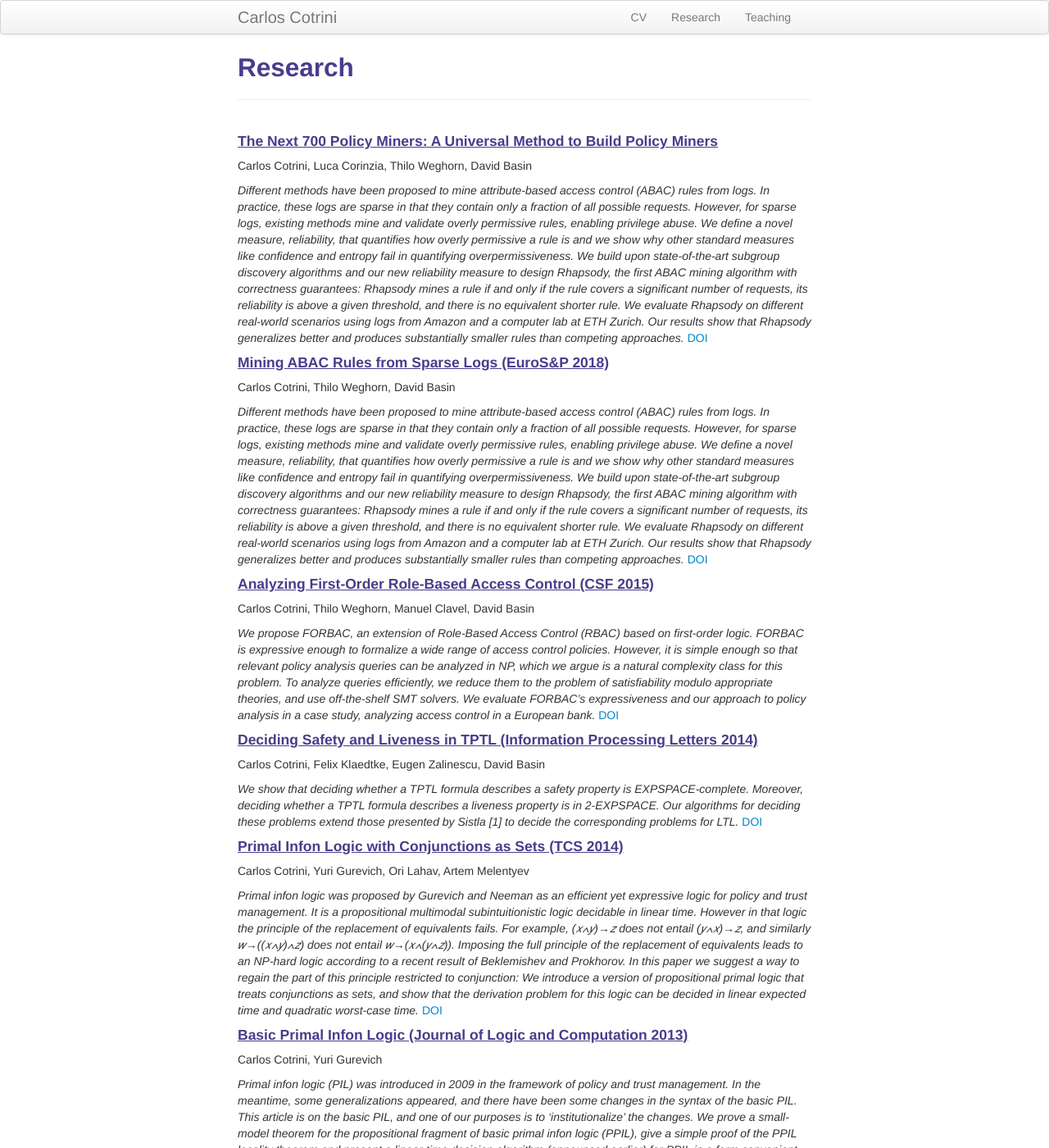
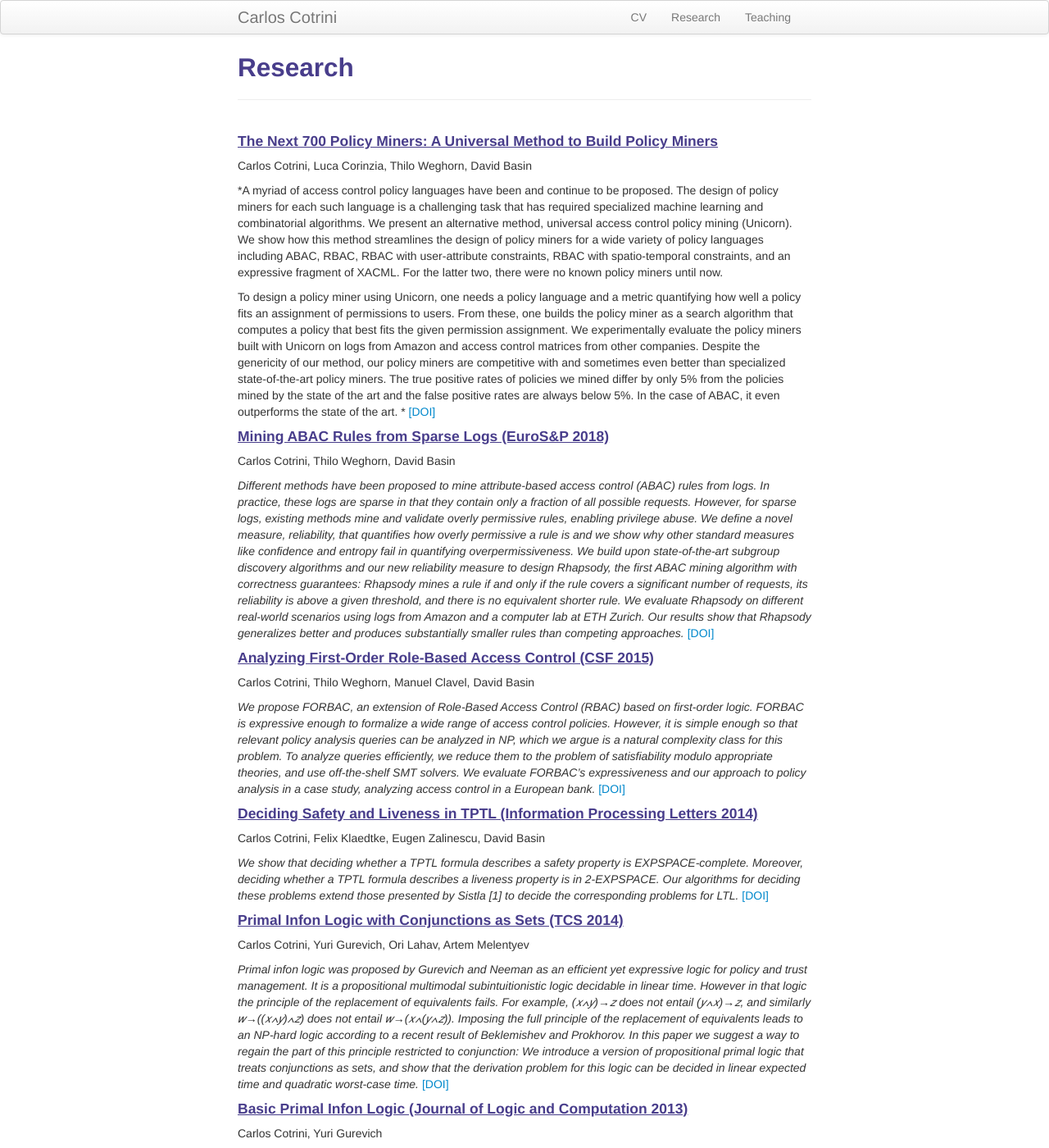
Before and after one commit to carloscotrini/carloscotrini.github.io, a Jekyll site: the page built from pages/research.md, in a window 1280 px wide and 1400 px high. Shown: the whole window at 82% size. Built offline with Jekyll 4.4.1, drawn with Linux system fonts in a browser that asks for light colours.

Commit message:
Added all publications

```diff
--- a/pages/research.md
+++ b/pages/research.md
@@ -8,48 +8,50 @@ description: Carlos Cotrini's research
 
 Carlos Cotrini, Luca Corinzia, Thilo Weghorn, David Basin
 
-*Different methods have been proposed to mine attribute-based access control (ABAC) rules from logs. In practice, these logs are sparse in that they contain only a fraction of all possible requests. However, for sparse logs, existing methods mine and validate overly permissive rules, enabling privilege abuse. We define a novel measure, reliability, that quantifies how overly permissive a rule is and we show why other standard measures like confidence and entropy fail in quantifying overpermissiveness. We build upon state-of-the-art subgroup discovery algorithms and our new reliability measure to design Rhapsody, the first ABAC mining algorithm with correctness guarantees: Rhapsody mines a rule if and only if the rule covers a significant number of requests, its reliability is above a given threshold, and there is no equivalent shorter rule. We evaluate Rhapsody on different real-world scenarios using logs from Amazon and a computer lab at ETH Zurich. Our results show that Rhapsody generalizes better and produces substantially smaller rules than competing approaches.* [DOI](doi.org/10.1109/EuroSP.2018.00011)
+*A myriad of access control policy languages have been and continue to be proposed. The design of policy miners for each such language is a challenging task that has required specialized machine learning and combinatorial algorithms. We present an alternative method, universal access control policy mining (Unicorn). We show how this method streamlines the design of policy miners for a wide variety of policy languages including ABAC, RBAC, RBAC with user-attribute constraints, RBAC with spatio-temporal constraints, and an expressive fragment of XACML. For the latter two, there were no known policy miners until now.
+
+To design a policy miner using Unicorn, one needs a policy language and a metric quantifying how well a policy fits an assignment of permissions to users. From these, one builds the policy miner as a search algorithm that computes a policy that best fits the given permission assignment. We experimentally evaluate the policy miners built with Unicorn on logs from Amazon and access control matrices from other companies. Despite the genericity of our method, our policy miners are competitive with and sometimes even better than specialized state-of-the-art policy miners. The true positive rates of policies we mined differ by only 5% from the policies mined by the state of the art and the false positive rates are always below 5%. In the case of ABAC, it even outperforms the state of the art. * [[DOI]](https://arxiv.org/abs/1908.05994)
 
 #### <u>Mining ABAC Rules from Sparse Logs (EuroS&P 2018)</u>
 
 Carlos Cotrini, Thilo Weghorn, David Basin
 
-*Different methods have been proposed to mine attribute-based access control (ABAC) rules from logs. In practice, these logs are sparse in that they contain only a fraction of all possible requests. However, for sparse logs, existing methods mine and validate overly permissive rules, enabling privilege abuse. We define a novel measure, reliability, that quantifies how overly permissive a rule is and we show why other standard measures like confidence and entropy fail in quantifying overpermissiveness. We build upon state-of-the-art subgroup discovery algorithms and our new reliability measure to design Rhapsody, the first ABAC mining algorithm with correctness guarantees: Rhapsody mines a rule if and only if the rule covers a significant number of requests, its reliability is above a given threshold, and there is no equivalent shorter rule. We evaluate Rhapsody on different real-world scenarios using logs from Amazon and a computer lab at ETH Zurich. Our results show that Rhapsody generalizes better and produces substantially smaller rules than competing approaches.* [DOI](doi.org/10.1109/EuroSP.2018.00011)
+*Different methods have been proposed to mine attribute-based access control (ABAC) rules from logs. In practice, these logs are sparse in that they contain only a fraction of all possible requests. However, for sparse logs, existing methods mine and validate overly permissive rules, enabling privilege abuse. We define a novel measure, reliability, that quantifies how overly permissive a rule is and we show why other standard measures like confidence and entropy fail in quantifying overpermissiveness. We build upon state-of-the-art subgroup discovery algorithms and our new reliability measure to design Rhapsody, the first ABAC mining algorithm with correctness guarantees: Rhapsody mines a rule if and only if the rule covers a significant number of requests, its reliability is above a given threshold, and there is no equivalent shorter rule. We evaluate Rhapsody on different real-world scenarios using logs from Amazon and a computer lab at ETH Zurich. Our results show that Rhapsody generalizes better and produces substantially smaller rules than competing approaches.* [[DOI]](doi.org/10.1109/EuroSP.2018.00011)
 
 
 #### <u>Analyzing First-Order Role-Based Access Control (CSF 2015)</u>
 
 Carlos Cotrini, Thilo Weghorn, Manuel Clavel, David Basin
 
-*We propose FORBAC, an extension of Role-Based Access Control (RBAC) based on first-order logic. FORBAC is expressive enough to formalize a wide range of access control policies. However, it is simple enough so that relevant policy analysis queries can be analyzed in NP, which we argue is a natural complexity class for this problem. To analyze queries efficiently, we reduce them to the problem of satisfiability modulo appropriate theories, and use off-the-shelf SMT solvers. We evaluate FORBAC's expressiveness and our approach to policy analysis in a case study, analyzing access control in a European bank.* [DOI](doi.org/10.1109/CSF.2015.8)
+*We propose FORBAC, an extension of Role-Based Access Control (RBAC) based on first-order logic. FORBAC is expressive enough to formalize a wide range of access control policies. However, it is simple enough so that relevant policy analysis queries can be analyzed in NP, which we argue is a natural complexity class for this problem. To analyze queries efficiently, we reduce them to the problem of satisfiability modulo appropriate theories, and use off-the-shelf SMT solvers. We evaluate FORBAC's expressiveness and our approach to policy analysis in a case study, analyzing access control in a European bank.* [[DOI]](doi.org/10.1109/CSF.2015.8)
 
 
 #### <u>Deciding Safety and Liveness in TPTL (Information Processing Letters 2014)</u>
 
 Carlos Cotrini, Felix Klaedtke, Eugen Zalinescu, David Basin
 
-*We show that deciding whether a TPTL formula describes a safety property is EXPSPACE-complete. Moreover, deciding whether a TPTL formula describes a liveness property is in 2-EXPSPACE. Our algorithms for deciding these problems extend those presented by Sistla [1] to decide the corresponding problems for LTL.* [DOI](doi.org/10.1016/j.ipl.2014.06.005)
+*We show that deciding whether a TPTL formula describes a safety property is EXPSPACE-complete. Moreover, deciding whether a TPTL formula describes a liveness property is in 2-EXPSPACE. Our algorithms for deciding these problems extend those presented by Sistla [1] to decide the corresponding problems for LTL.* [[DOI]](doi.org/10.1016/j.ipl.2014.06.005)
 
 
 #### <u>Primal Infon Logic with Conjunctions as Sets (TCS 2014)</u>
 
 Carlos Cotrini, Yuri Gurevich, Ori Lahav, Artem Melentyev
 
-*Primal infon logic was proposed by Gurevich and Neeman as an efficient yet expressive logic for policy and trust management. It is a propositional multimodal subintuitionistic logic decidable in linear time. However in that logic the principle of the replacement of equivalents fails. For example, (𝑥∧𝑦)→𝑧 does not entail (𝑦∧𝑥)→𝑧, and similarly 𝑤→((𝑥∧𝑦)∧𝑧) does not entail 𝑤→(𝑥∧(𝑦∧𝑧)). Imposing the full principle of the replacement of equivalents leads to an NP-hard logic according to a recent result of Beklemishev and Prokhorov. In this paper we suggest a way to regain the part of this principle restricted to conjunction: We introduce a version of propositional primal logic that treats conjunctions as sets, and show that the derivation problem for this logic can be decided in linear expected time and quadratic worst-case time.* [DOI](https://doi.org/10.1007/978-3-662-44602-7_19)
+*Primal infon logic was proposed by Gurevich and Neeman as an efficient yet expressive logic for policy and trust management. It is a propositional multimodal subintuitionistic logic decidable in linear time. However in that logic the principle of the replacement of equivalents fails. For example, (𝑥∧𝑦)→𝑧 does not entail (𝑦∧𝑥)→𝑧, and similarly 𝑤→((𝑥∧𝑦)∧𝑧) does not entail 𝑤→(𝑥∧(𝑦∧𝑧)). Imposing the full principle of the replacement of equivalents leads to an NP-hard logic according to a recent result of Beklemishev and Prokhorov. In this paper we suggest a way to regain the part of this principle restricted to conjunction: We introduce a version of propositional primal logic that treats conjunctions as sets, and show that the derivation problem for this logic can be decided in linear expected time and quadratic worst-case time.* [[DOI]](https://doi.org/10.1007/978-3-662-44602-7_19)
 
 
 #### <u>Basic Primal Infon Logic (Journal of Logic and Computation 2013)</u>
 
 Carlos Cotrini, Yuri Gurevich
 
-*Primal infon logic (PIL) was introduced in 2009 in the framework of policy and trust management. In the meantime, some generalizations appeared, and there have been some changes in the syntax of the basic PIL. This article is on the basic PIL, and one of our purposes is to ‘institutionalize’ the changes. We prove a small-model theorem for the propositional fragment of basic primal infon logic (PPIL), give a simple proof of the PPIL locality theorem and present a linear-time decision algorithm (announced earlier) for PPIL in a form convenient for generalizations. For the sake of completeness, we cover the universal fragment of basic PIL. We wish that this article becomes a standard reference on basic PIL.* [DOI](https://doi.org/10.1093/logcom/ext021)
+*Primal infon logic (PIL) was introduced in 2009 in the framework of policy and trust management. In the meantime, some generalizations appeared, and there have been some changes in the syntax of the basic PIL. This article is on the basic PIL, and one of our purposes is to ‘institutionalize’ the changes. We prove a small-model theorem for the propositional fragment of basic primal infon logic (PPIL), give a simple proof of the PPIL locality theorem and present a linear-time decision algorithm (announced earlier) for PPIL in a form convenient for generalizations. For the sake of completeness, we cover the universal fragment of basic PIL. We wish that this article becomes a standard reference on basic PIL.* [[DOI]](https://doi.org/10.1093/logcom/ext021)
 
 
 #### <u>Transitive Primal Infon Logic (The Review of Symbolic Logic 2013)</u>
 
 Carlos Cotrini, Yuri Gurevich
 
-*Primal infon logic was introduced in 2009 in connection with access control. In addition to traditional logic constructs, it contains unary connectives p said indispensable in the intended access control applications. Propositional primal infon logic is decidable in linear time, yet suffices for many common access control scenarios. The most obvious limitation on its expressivity is the failure of the transitivity law for implication: 𝑥→𝑦 and 𝑦→𝑧 do not necessarily yield 𝑥→𝑧. Here we introduce and investigate equiexpressive “transitive” extensions TPIL and TPIL* of propositional primal infon logic as well as their quote-free fragments TPIL0 and TPIL0* respectively. We prove the subformula property for TPIL0* and a similar property for TPIL*; we define Kripke models for the four logics and prove the corresponding soundness-and-completeness theorems; we show that, in all these logics, satisfiable formulas have small models; but our main result is a quadratic-time derivation algorithm for TPIL* * [DOI](https://doi.org/10.1017/S1755020312000366)
+*Primal infon logic was introduced in 2009 in connection with access control. In addition to traditional logic constructs, it contains unary connectives p said indispensable in the intended access control applications. Propositional primal infon logic is decidable in linear time, yet suffices for many common access control scenarios. The most obvious limitation on its expressivity is the failure of the transitivity law for implication: 𝑥→𝑦 and 𝑦→𝑧 do not necessarily yield 𝑥→𝑧. Here we introduce and investigate equiexpressive “transitive” extensions TPIL and TPIL* of propositional primal infon logic as well as their quote-free fragments TPIL0 and TPIL0* respectively. We prove the subformula property for TPIL0* and a similar property for TPIL*; we define Kripke models for the four logics and prove the corresponding soundness-and-completeness theorems; we show that, in all these logics, satisfiable formulas have small models; but our main result is a quadratic-time derivation algorithm for TPIL* * [[DOI]](https://doi.org/10.1017/S1755020312000366)
 
 <!-- Note: this is how to write a comment in HTML. Everything in here won't show up on your webpage.-->
 
```
